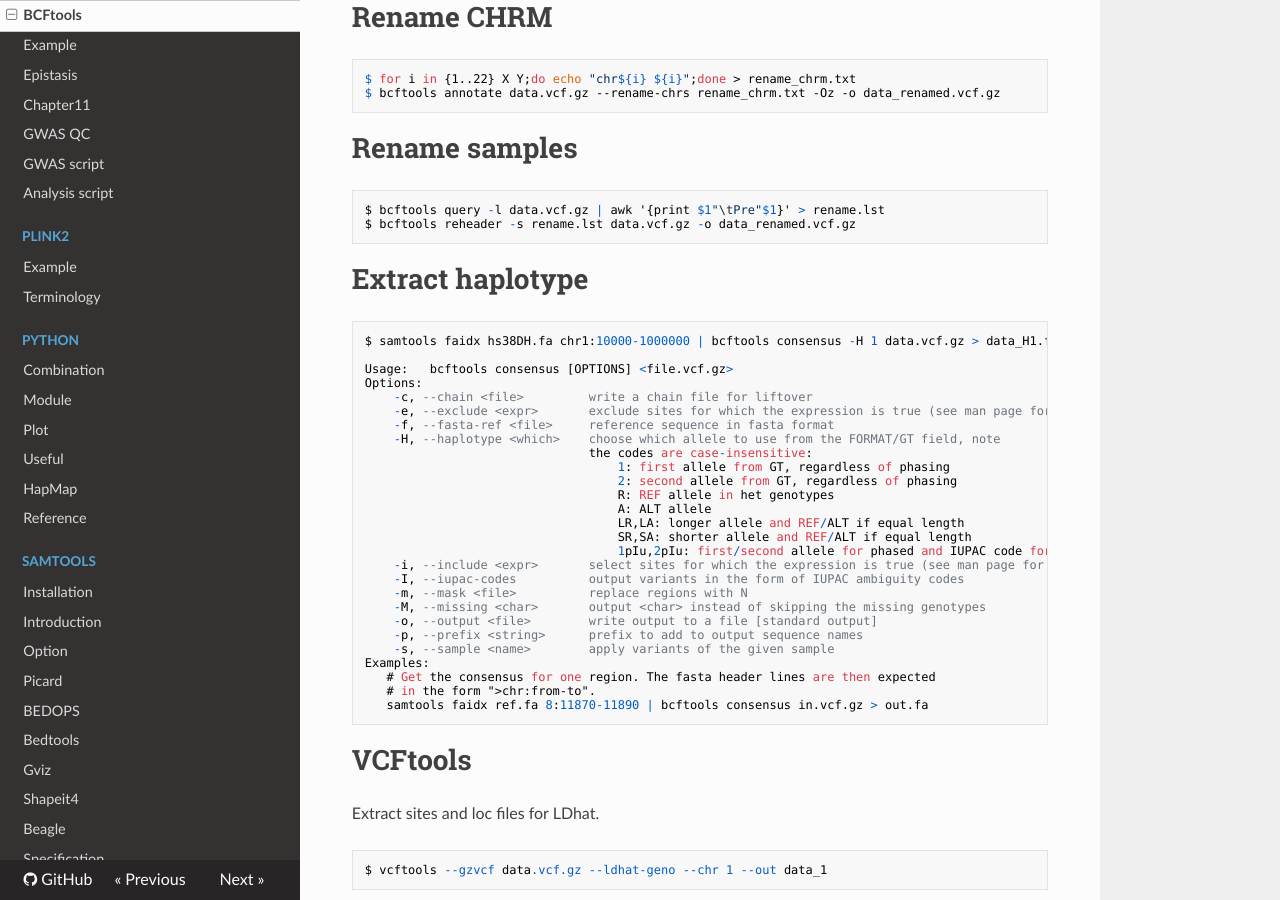
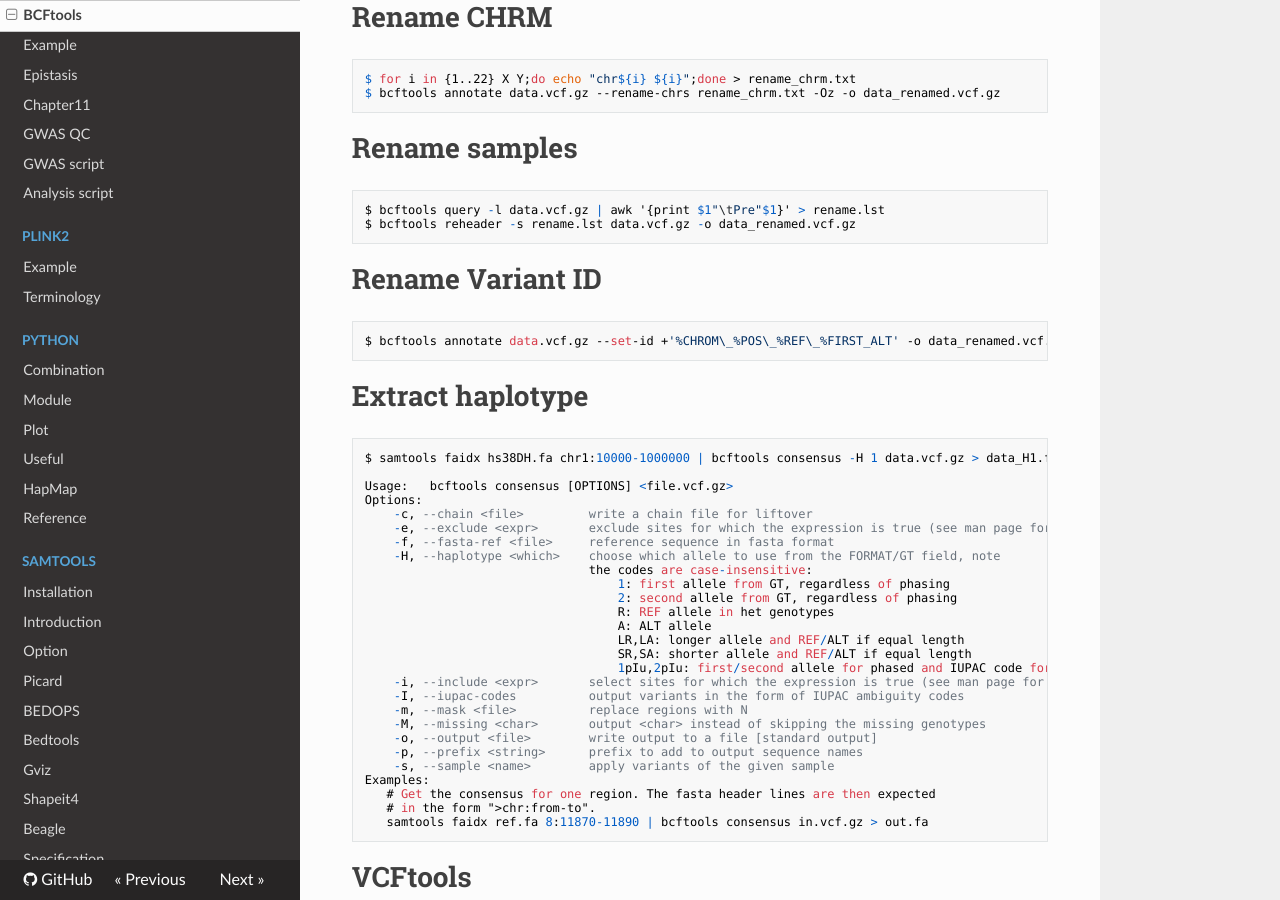
Before and after one commit to WonyoungCho/plink, an MkDocs documentation site: the page built from docs/bcftools_mani.md, in a window 1280 px wide and 900 px high, scrolled down 4121 px. Built offline with MkDocs 1.6.1, drawn with Linux system fonts in a browser that asks for light colours; nearby versions of some CDN libraries; old or Windows-style settings are respelled for this version of MkDocs.

Commit message:
Update bcftools_mani.md

````diff
--- a/docs/bcftools_mani.md
+++ b/docs/bcftools_mani.md
@@ -179,7 +179,10 @@
 $ bcftools query -l data.vcf.gz | awk '{print $1"\tPre"$1}' > rename.lst
 $ bcftools reheader -s rename.lst data.vcf.gz -o data_renamed.vcf.gz
 ```
-
+# Rename Variant ID
+```
+$ bcftools annotate data.vcf.gz --set-id +'%CHROM\_%POS\_%REF\_%FIRST_ALT' -o data_renamed.vcf.gz
+```
 
 # Extract haplotype
 ```
````
